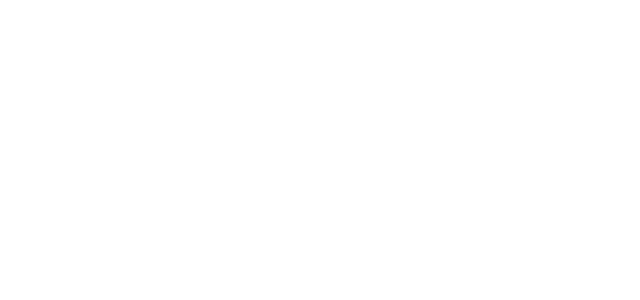
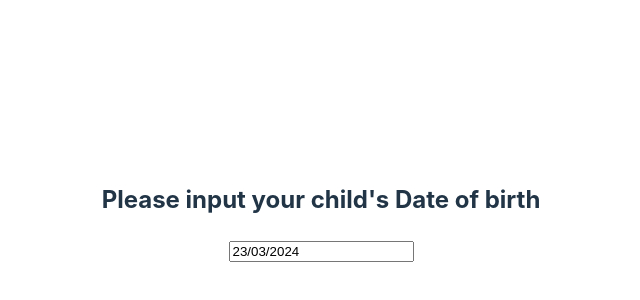
Before and after one commit to chrisma89/projectD, a React (Vite) app in the folder reactapp/: page / in a window 1280 px wide. Shown: the part 188-488 px from the top of the page, without its empty margins (319-959 px from the left). Built offline with nearby package versions, Linux system fonts and the light colour scheme.

Commit message:
datepicker npm package insatlled, age component created and rendered within app.jsx and date format set to be dd/mm/yyyyy

```diff
--- a/reactapp/package.json
+++ b/reactapp/package.json
@@ -11,6 +11,7 @@
   },
   "dependencies": {
     "react": "^18.2.0",
+    "react-datepicker": "^6.5.0",
     "react-dom": "^18.2.0"
   },
   "devDependencies": {
--- a/reactapp/src/App.jsx
+++ b/reactapp/src/App.jsx
@@ -1,8 +1,16 @@
 import { useState } from 'react'
+import Age from './assets/components/ageform'
 
 import './App.css'
 
 function App() {
+  return(
+      <div>
+      <Age />
+  </div>
+  )
+
+
 
 }
 
--- a/reactapp/src/assets/components/ageform.jsx
+++ b/reactapp/src/assets/components/ageform.jsx
@@ -0,0 +1,21 @@
+import DatePicker from "react-datepicker";
+import "react-datepicker/dist/react-datepicker.css";
+  import React, { useState } from "react";
+
+
+const Age = () => {
+
+  const [date, setDate] = useState(new Date());
+
+
+  return (
+    <>
+    <h2>Please input your child's Date of birth</h2>
+    <div>
+    <DatePicker  dateFormat="dd/MM/yyyy" selected={date} onChange={(date) => setDate(date)} />
+    </div>
+    </>
+    );
+}
+
+export default Age;
```
Also changed, not shown: 1 other file (tests, documents, lock files or other folders).
